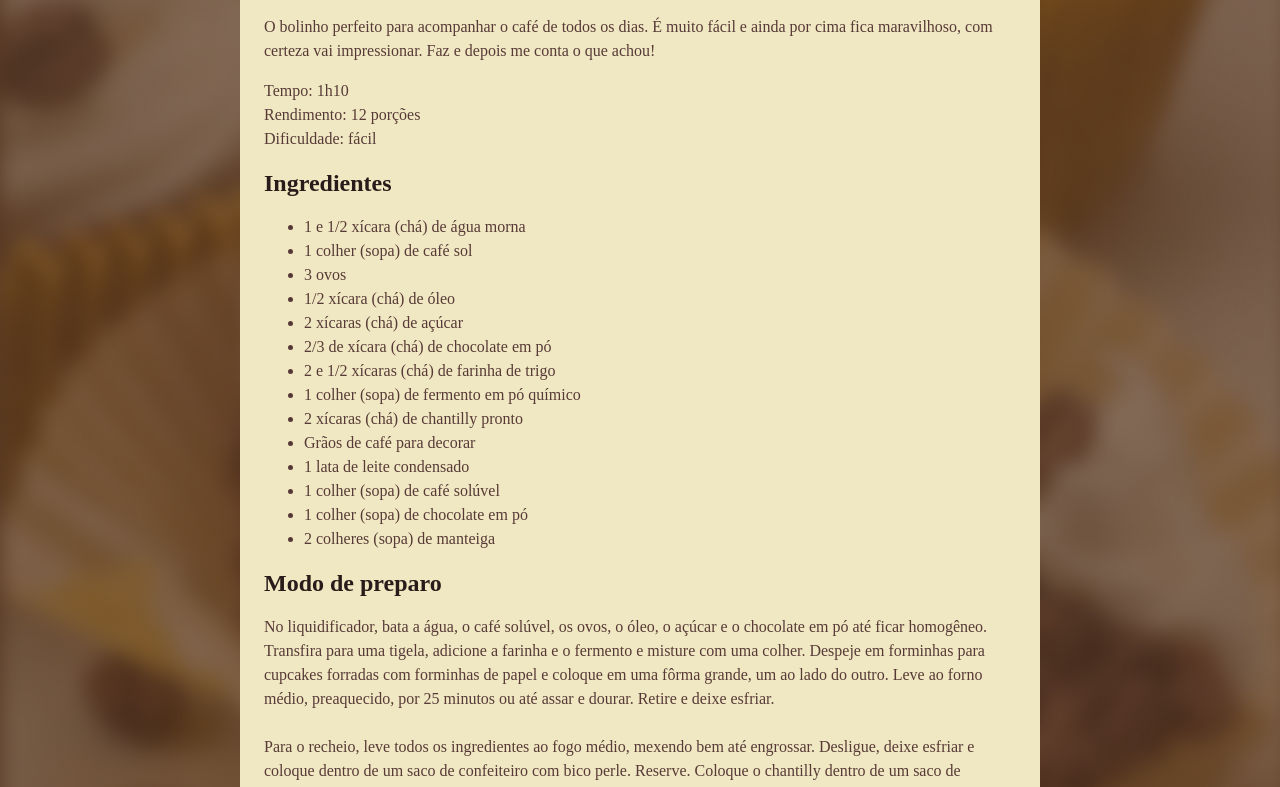
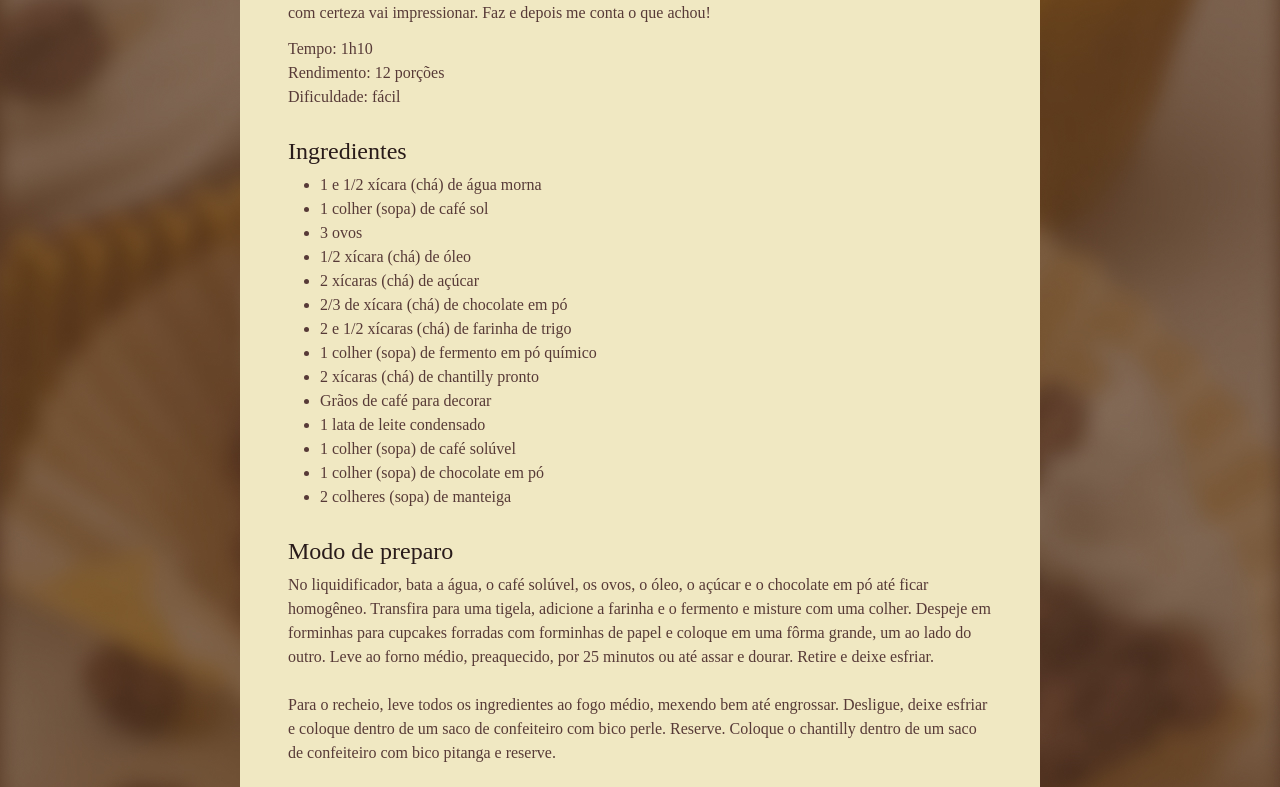
Before and after one commit to fillipedbarreto/projeto_receita, a plain HTML site: page index.html in a window 1280 px wide. Shown: the part 586-1373 px from the top of the page. Drawn offline with Linux system fonts and the light colour scheme; a web font is replaced by a local one.

Commit message:
Fixing spacing

```diff
--- a/style.css
+++ b/style.css
@@ -1,3 +1,8 @@
+* {
+    margin: 0;
+    padding: 0;
+}
+
 :root {
     font-family: "Alice", serif;
     font-weight: 400;
@@ -24,13 +29,33 @@ img {
     border-radius: 16px;
 }
 
+main {
+    padding: 24px;
+}
+
+section + section {
+    margin-top: 24px;
+}
+#about p + p {
+    margin-top: 12px;
+}
+
 h1 {
-  font-size: 40px;
-  line-height: 140%;
-  color: #291B1A;
+    font-size: 40px;
+    line-height: 140%;
 }
 
 h2 {
-  font-size: 24px;
-  color: #291B1A;
+    font-size: 24px;
+    line-height: 150%;
 }
+
+h1, h2 {
+    color: #291B1A;
+    margin-bottom: 4px;
+    font-weight: 400;
+}
+
+ul {
+    padding-left: 32px;
+}
```
